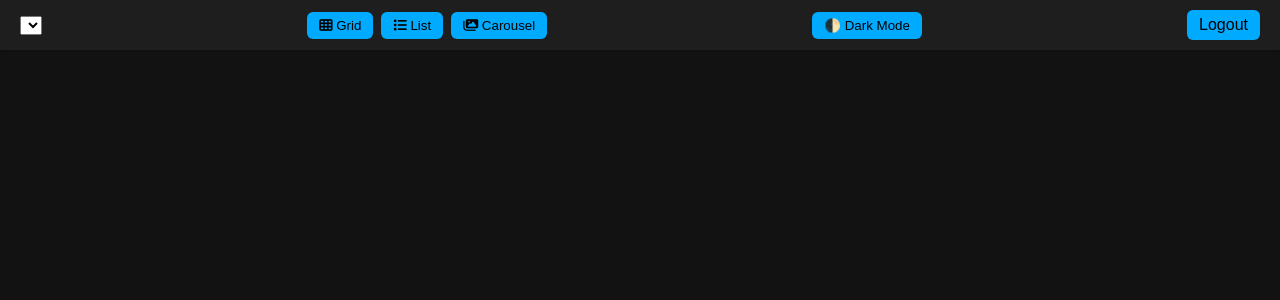
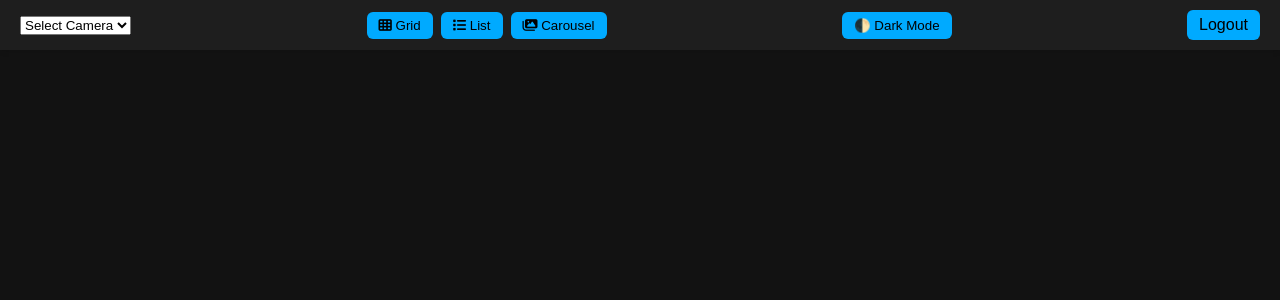
Before and after one commit to vrmsreddy/tree, a PHP site: page /index.php in a window 1280 px wide. Shown: the top 300 px of the page. Run offline with PHP 8.4, Linux system fonts and the light colour scheme; the visitor is signed in with stand-in values (Sample User, id 1); lists and menus that the app fills with data are empty.

Commit message:
added default entry for camera folder select

```diff
--- a/php-media-viewer-multi-folder-camera/index.php
+++ b/php-media-viewer-multi-folder-camera/index.php
@@ -152,6 +152,7 @@
     <div class="top-row">
         <form method="get">
             <select name="folder" onchange="this.form.submit()">
+                <option value="" disabled selected>Select Camera</option>
                 <?php foreach ($folders as $folder): ?>
                     <option value="<?= htmlspecialchars($folder) ?>" <?= $folder === $selected ? 'selected' : '' ?>><?= htmlspecialchars($folder) ?></option>
                 <?php endforeach; ?>
```
